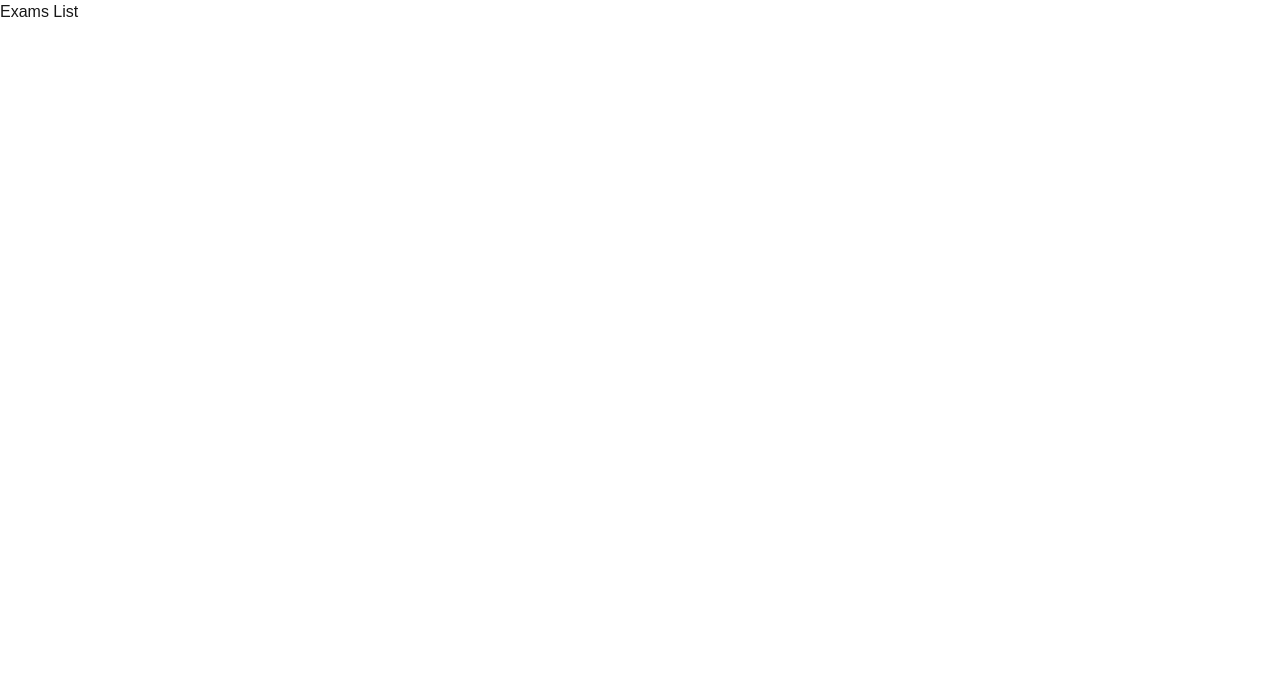
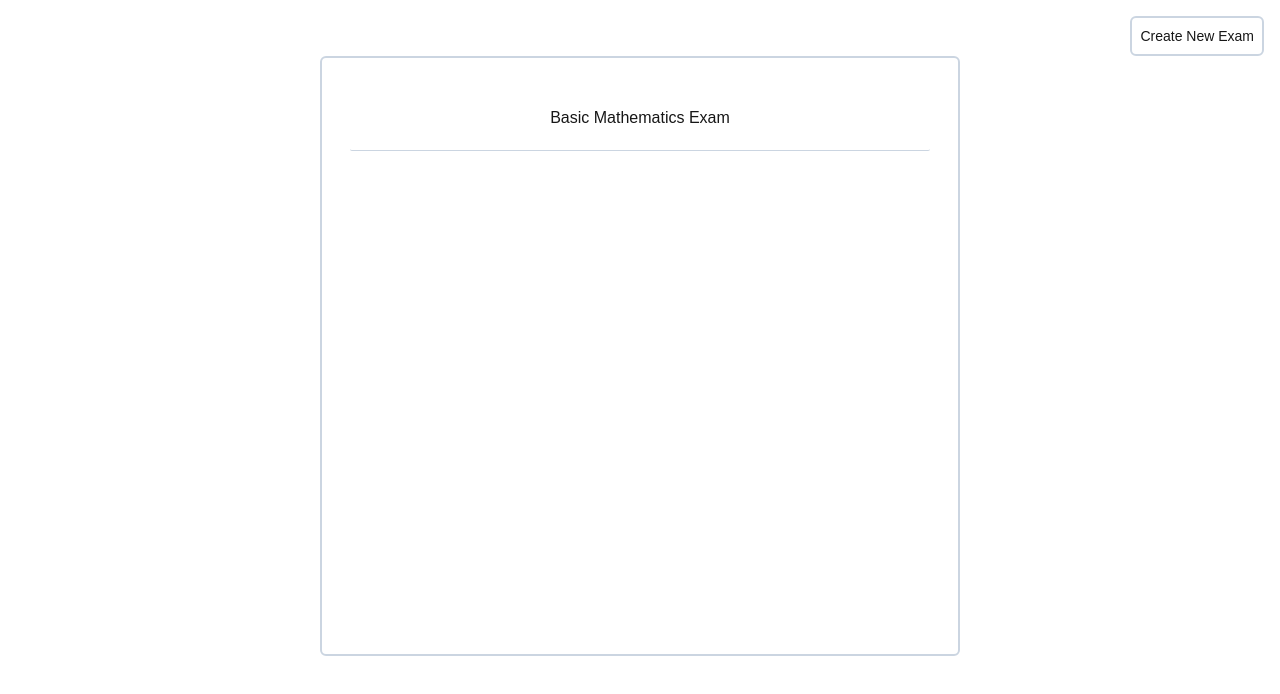
Before and after one commit to amrrashor/had_assesment, a Next.js app: page /examslist in a window 1280 px wide. Shown: the top 694 px of the page. Built offline with nearby package versions, Linux system fonts and the light colour scheme.

Commit message:
finished exams list

```diff
--- a/src/pages/examslist/index.tsx
+++ b/src/pages/examslist/index.tsx
@@ -1,17 +1,33 @@
-import React, {useEffect} from 'react'
+import React, {useEffect, useState} from 'react'
+import { ExamsListData } from '@/utils/data';
+import Link from 'next/link';
 
 //1- we need types
 //2- we need dummy data
 //3- we need data
 
 const ExamsList = () => {
+
     useEffect(() => {
         document.title = 'Exams List'
     }, []);
 
     return (
-        <div>
-            Exams List
+        <div className='w-full h-full'>
+            <div className='flex justify-end items-end w-full'>
+                <Link href='/exameditor' className='border-slate-300 border-2 border-solid p-2 rounded-md mt-4 mr-4 cursor-pointer text-sm'>Create New Exam</Link>
+            </div>
+            <div className='overflow-auto mx-auto p-7 border-2 border-solid border-slate-300 rounded-md h-[600px] w-2/4'>
+                {ExamsListData.map((exam) => (
+                    <Link
+                        href={`exameditor/${exam.title}`}
+                        key={exam.id}
+                        className='p-5 hover:border rounded-sm duration-300 cursor-pointer border-b border-solid border-slate-300 w-full flex justify-center mb-5'
+                    >
+                        {exam.title}
+                    </Link>
+                ))}
+            </div>
         </div>
     )
 }
--- /dev/null
+++ b/src/utils/data.ts
@@ -0,0 +1,35 @@
+import { Exam } from "@/types/types";
+
+export const ExamsListData = [
+    {
+        id:1,
+        title:'Basic Mathematics Exam',
+    },
+]
+
+
+export const ExamDetails: Exam = {
+    title: "Basic Mathematics Exam",
+    description: "This exam tests fundamental concepts in arithmetic and geometry.",
+    questions: [
+        {
+            title: "What is 2 + 2?",
+            description: "Choose the correct answer for the sum of 2 and 2.",
+            answers: [
+            { title: "3", isCorrect: false, description: "Incorrect answer" },
+            { title: "4", isCorrect: true, description: "Correct answer" },
+            { title: "5", isCorrect: false, description: "Incorrect answer" },
+            ],
+        },
+        {
+            title: "Which shape is a triangle?",
+            description: "Identify the shape with three sides.",
+            answers: [
+            { title: "Square", isCorrect: false, description: "Has four sides" },
+            { title: "Circle", isCorrect: false, description: "Has no sides" },
+            { title: "Triangle", isCorrect: true, description: "Has three sides" },
+            { title: "Rectangle", isCorrect: false, description: "Has four sides" },
+            ],
+        },
+    ],
+};
```
Also changed, not shown: src/pages/exameditor/[id].tsx (renamed from src/pages/exameditor/index.tsx).
